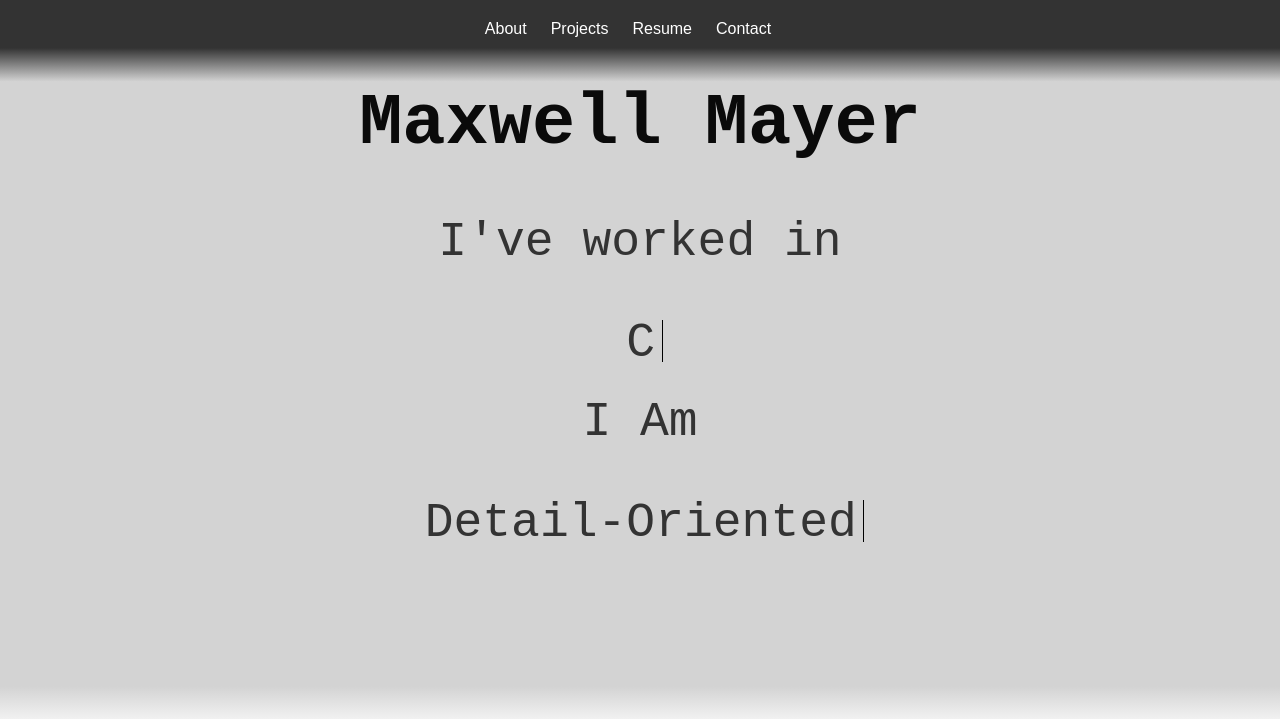
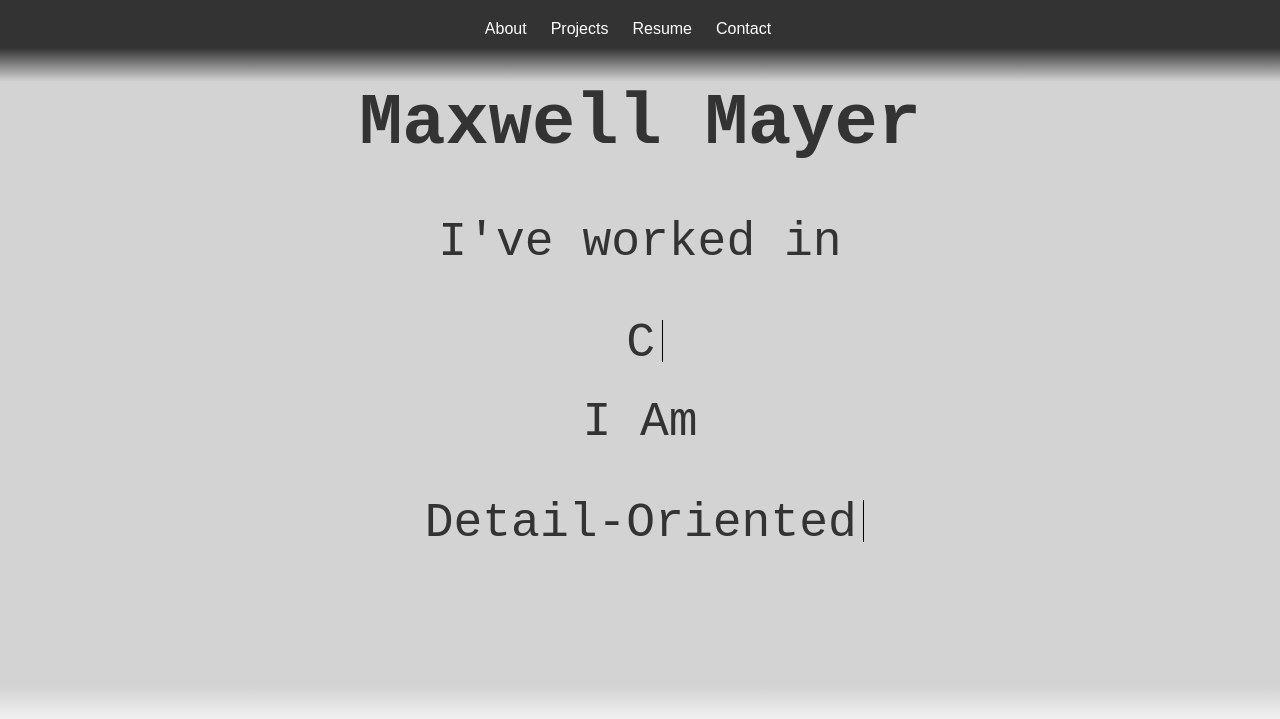
Before and after one commit to mrmaxwellm9/Portfolio, a website: page index.html in a window 1280 px wide. Shown: the top 719 px of the page. Drawn offline with Linux system fonts and the light colour scheme.

Commit message:
removed flair

```diff
--- a/styles/main.scss
+++ b/styles/main.scss
@@ -62,11 +62,12 @@ section {
     display: none;
 }
 
-$gradient-colors: 'lightgray';
+$gradient-colors: "lightgray";
 @for $i from 1 through 18 {
-  $gradient-colors: #{$gradient-colors}, 'lightgray';
+    $gradient-colors:
+        #{$gradient-colors},
+        "lightgray";
 }
-
 
 #about {
     background-image: linear-gradient(#333, #{$gradient-colors}, #f2f2f2);
@@ -303,7 +304,7 @@ img {
 
 .github-icon {
     font-size: 72px;
-    color: #0A0A0A;
+    color: #0a0a0a;
     margin-bottom: 10%;
 }
 
@@ -334,7 +335,7 @@ img {
     width: auto;
     padding: 36px;
     margin-top: -22px;
-    color:red;
+    color: red;
     font-weight: bold;
     font-size: 32px;
     transition: 0.6s ease;
@@ -418,7 +419,6 @@ img {
     z-index: 1000;
 }
 
-
 /*Typewriter effect and about styling*/
 .about-content {
     display: grid;
@@ -432,17 +432,24 @@ img {
     height: 42px;
     background-color: black;
     margin-left: 2px;
-    animation: blink .6s linear infinite alternate;
+    animation: blink 0.6s linear infinite alternate;
     position: relative;
     top: 6px;
 }
 
-
 @keyframes blink {
-  0% {opacity: 1;}
-  40% {opacity: 1;}
-  60% {opacity: 0;}
-  100% {opacity: 0;}
+    0% {
+        opacity: 1;
+    }
+    40% {
+        opacity: 1;
+    }
+    60% {
+        opacity: 0;
+    }
+    100% {
+        opacity: 0;
+    }
 }
 
 #workedIn {
@@ -465,7 +472,6 @@ img {
     font-size: 48px;
 }
 
-
 .myName {
     /*https://codepen.io/WillyIsCoding/pen/mxVLJK*/
     font-family: Hack, monospace;
@@ -474,33 +480,4 @@ img {
     position: relative;
     top: -5%;
     grid-row: 1;
-    background: #0A0A0A;
-    -webkit-background-clip: text;
-    -webkit-text-fill-color: transparent;
 }
-
-.myName:after{
-    /*https://codepen.io/WillyIsCoding/pen/mxVLJK*/
-    content: "Maxwell Mayer";
-    position: absolute;
-    text-align: center;
-    top: 0;
-    left: 0;
-    width: 100%;
-    height: 100%;
-    background: linear-gradient(45deg, rgba(255,255,255,0) 45%, rgba(255,255,255,0.8) 50%,
-    rgba(255,255,255,0) 55%,rgba(255,255,255,0) 100%);
-    -webkit-background-clip: text;
-    background-size: 200%;
-    animation: shine 10s infinite;
-    animation-delay: 0s;
-}
-
-@keyframes shine{
-    0% {
-      background-position: 25%;
-    }
-    100% {
-      background-position: 100%;
-    }
-}
```
Also changed, not shown: styles/main.css, 1 other file. Lines whose indentation alone changed are shown as unchanged.
